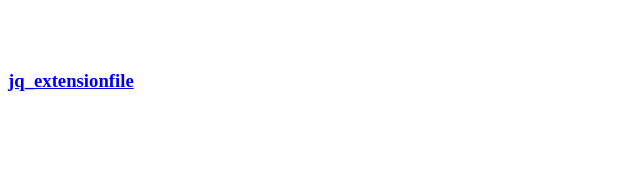
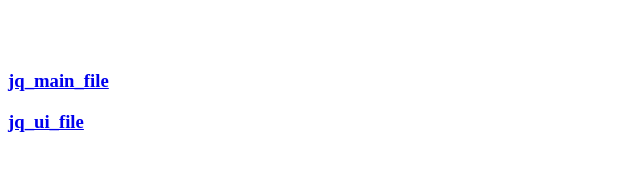
Before and after one commit to nightspace21/portfolio1, a plain HTML site: page index.html in a window 1280 px wide. Shown: the part 157-328 px from the top of the page, without its empty margins (0-640 px from the left). Drawn offline with Linux system fonts and the light colour scheme.

Commit message:
extension_file_update

```diff
--- a/index.html
+++ b/index.html
@@ -22,7 +22,8 @@
     <h2><a href="project2/index.html" target="_blank">project2: blank Corp. Renewal Website</a></h2>
     <br><br><br>
 
-    <h3><a href="jquery_file">jq_extensionfile</a></h3>
+    <h3><a href="jquery_file/jquery-3.6.0.min.js">jq_main_file</a></h3>
+    <h3><a href="jquery_file/jquery-ui.min.js">jq_ui_file</a></h3>
 </body>
 
 </html>
```
